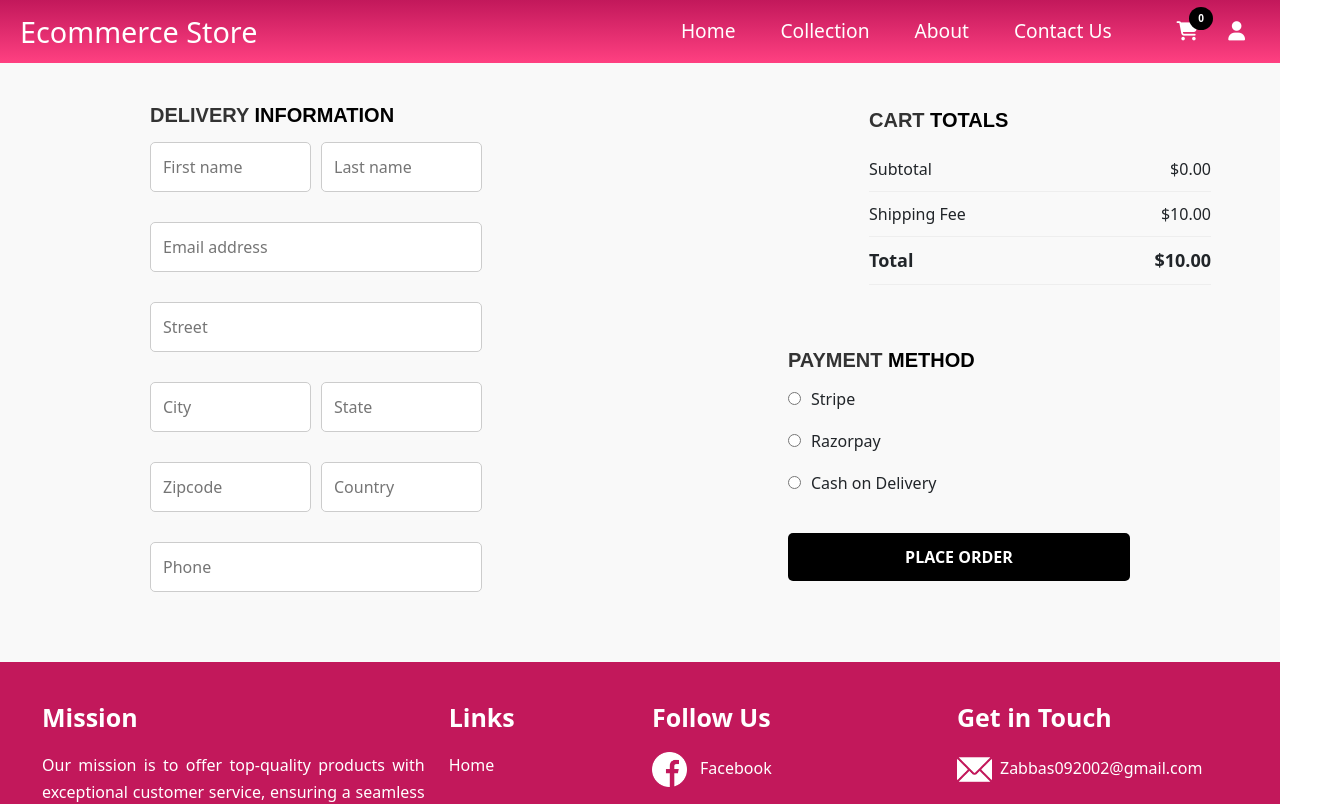
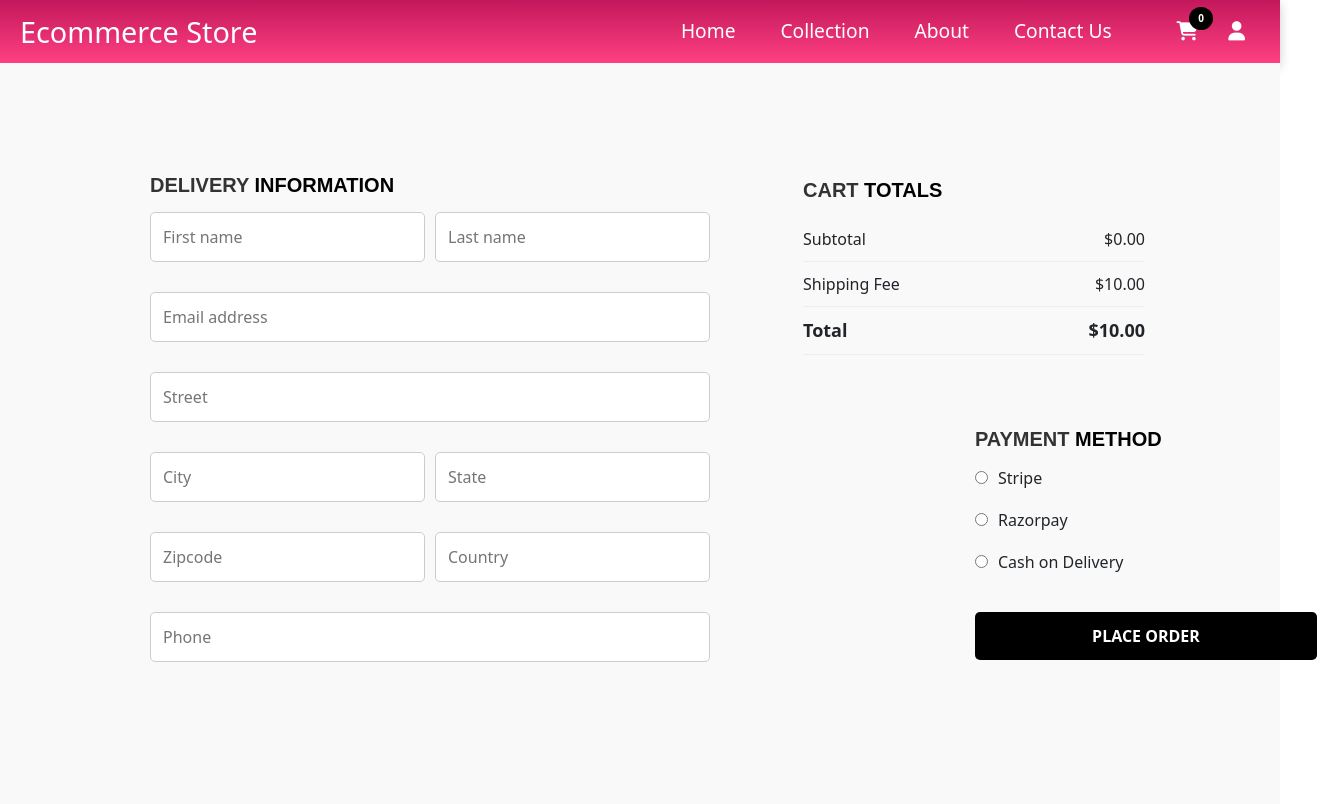
Before and after one commit to zaheerabbasdev/Ecommerce-website, a React (Vite) app: page /place-order in a window 1280 px wide. Shown: the top 804 px of the page, 1332 px wide, since content can reach past the window. Built offline with nearby package versions, Linux system fonts and the light colour scheme.

Commit message:
Add some code in Cart component

```diff
--- a/src/Components/PlaceOrder.css
+++ b/src/Components/PlaceOrder.css
@@ -28,25 +28,25 @@
   /* border-radius: 8px;
   box-shadow: 0 2px 10px rgba(0, 0, 0, 0.1); */
   position: relative;
-  top: 10px;
-  left: 400px;
-  height: auto; /* Let content define the height */
-  max-height: 250px; /* Set a maximum height if you want to limit it */
-  overflow-y: auto; /* Adds a scroll if content exceeds max-height */
+  top: 80px;
+  right: 100px;
+  height: auto;
+  max-height: 250px;
+  overflow-y: auto;
 }
 .custom-payment-method {
   width: 30%;
-  min-width: 280px; /* For smaller screens */
+  min-width: 280px;
   /* background-color: #fff; */
-  padding: 15px; /* Reduced padding to decrease height */
+  padding: 15px;
   /* border-radius: 8px; */
   /* box-shadow: 0 2px 10px rgba(0, 0, 0, 0.1); */
   position: relative;
-  top: 250px;
-  right: 115px;
-  height: auto; /* Let content define the height */
-  max-height: 300px; /* Set a maximum height to limit the overall size */
-  overflow-y: auto; /* Adds a scroll if content exceeds max-height */
+  top: -250px;
+  left: 940px;
+  height: auto;
+  max-height: 300px;
+  overflow-y: auto;
 }
 
 
@@ -66,6 +66,13 @@
 }
 
 /* Input field styling */
+.custom-delivery-information {
+  width: 100%;
+  max-width: 600px; /* Adjust as necessary */
+  position: relative;
+  top: 70px;
+}
+
 .custom-delivery-information input[type="text"],
 .custom-delivery-information input[type="email"] {
   width: 100%;
```
